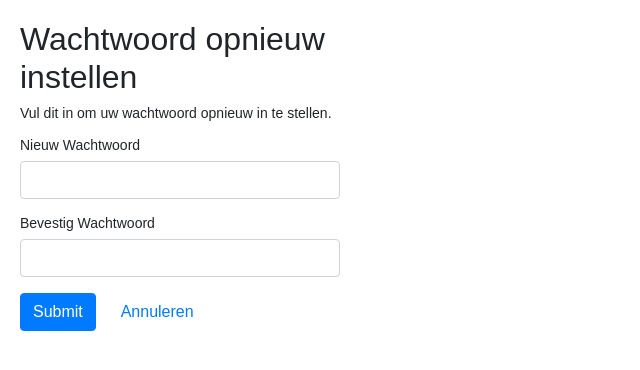
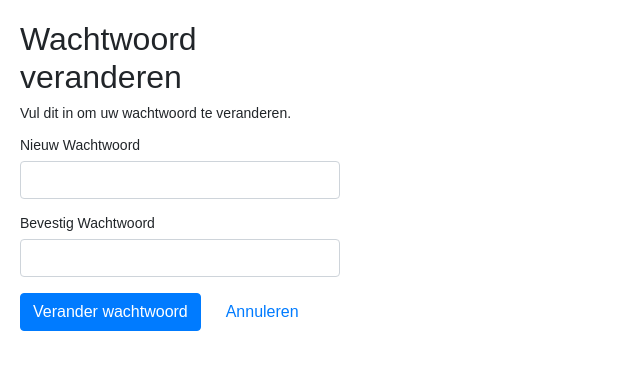
Before and after one commit to 28toby10/login-system, a PHP site: page /reset-password.php in a window 1280 px wide. Shown: the top 370 px of the page, without its empty margins (0-640 px from the left). Run offline with PHP 8.4, Linux system fonts and the light colour scheme; the visitor is signed in with stand-in values (Sample User, id 1).

Commit message:
frontend v1.1.3

```diff
--- a/reset-password.php
+++ b/reset-password.php
@@ -74,7 +74,7 @@ if($_SERVER["REQUEST_METHOD"] == "POST"){
 <html lang="en">
 <head>
     <meta charset="UTF-8">
-    <title>Wachtwoord opnieuw instellen</title>
+    <title>Wachtwoord veranderen</title>
     <link rel="stylesheet" href="https://stackpath.bootstrapcdn.com/bootstrap/4.5.2/css/bootstrap.min.css">
     <style>
         body{ font: 14px sans-serif; }
@@ -83,8 +83,8 @@ if($_SERVER["REQUEST_METHOD"] == "POST"){
 </head>
 <body>
     <div class="wrapper">
-        <h2>Wachtwoord opnieuw instellen</h2>
-        <p>Vul dit in om uw wachtwoord opnieuw in te stellen.</p>
+        <h2>Wachtwoord veranderen</h2>
+        <p>Vul dit in om uw wachtwoord te veranderen.</p>
         <form action="<?php echo htmlspecialchars($_SERVER["PHP_SELF"]); ?>" method="post">
             <div class="form-group">
                 <label>Nieuw Wachtwoord</label>
@@ -97,7 +97,7 @@ if($_SERVER["REQUEST_METHOD"] == "POST"){
                 <span class="invalid-feedback"><?php echo $confirm_password_err; ?></span>
             </div>
             <div class="form-group">
-                <input type="submit" class="btn btn-primary" value="Submit">
+                <input type="submit" class="btn btn-primary" value="Verander wachtwoord">
                 <a class="btn btn-link ml-2" href="welcome.php">Annuleren</a>
             </div>
         </form>
```
